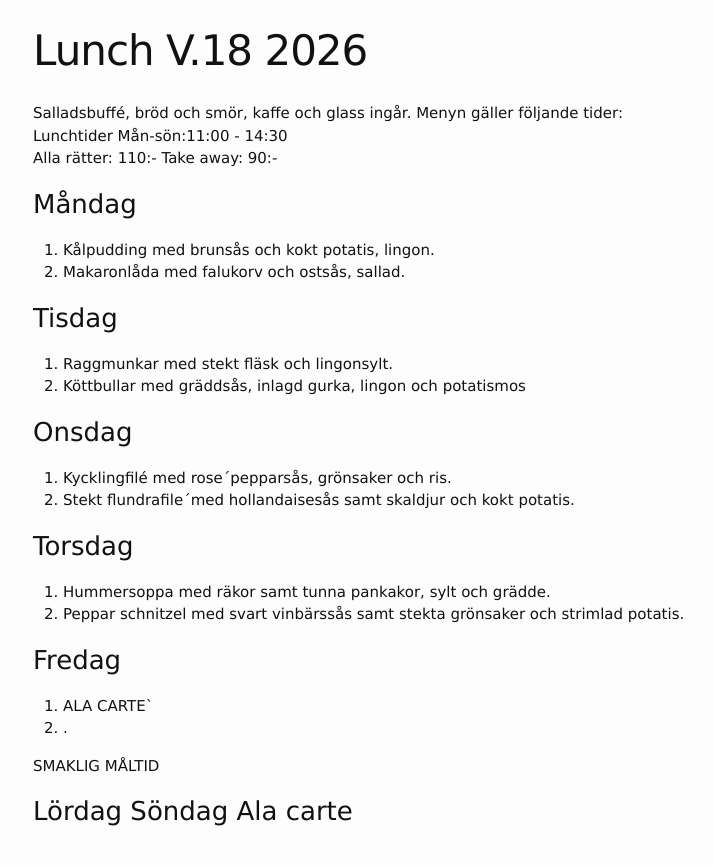
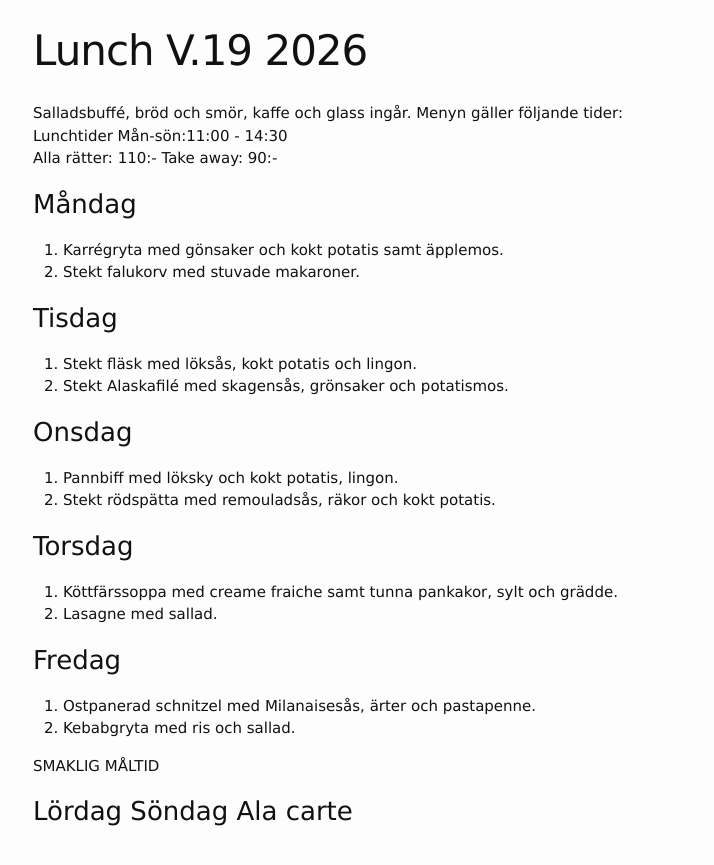
Before and after one commit to FarInn62/farinn62.github.io, a Jekyll site: the page built from lunch.md, in a window 1280 px wide. Shown: the top 865 px of the page, without its empty margins (237-951 px from the left). Built offline with Jekyll 4.4.1, drawn with Linux system fonts in a browser that asks for light colours.

Commit message:
Update lunch menu for version 19

```diff
--- a/lunch.md
+++ b/lunch.md
@@ -1,6 +1,6 @@
 ---
 layout: foodmenu
-title: Lunch V.18 2026
+title: Lunch V.19 2026
 permalink: /lunch/
 published: true
 ---
@@ -11,28 +11,28 @@ Alla rätter: 110:- Take away: 90:-
 
 ### Måndag
 
-1. Kålpudding med brunsås och kokt potatis, lingon.
-2. Makaronlåda med falukorv och ostsås, sallad.
+1. Karrégryta med gönsaker och kokt potatis samt äpplemos.
+2. Stekt falukorv med stuvade makaroner.
 
 ### Tisdag
 
-1. Raggmunkar med stekt fläsk och lingonsylt.
-2. Köttbullar med gräddsås, inlagd gurka, lingon och potatismos
+1. Stekt fläsk med löksås, kokt potatis och lingon.
+2. Stekt Alaskafilé med skagensås, grönsaker och potatismos.
 
 ### Onsdag
 
-1. Kycklingfilé med rose´pepparsås, grönsaker och ris.
-2. Stekt flundrafile´med hollandaisesås samt skaldjur och kokt potatis.
+1. Pannbiff med löksky och kokt potatis, lingon.
+2. Stekt rödspätta med remouladsås, räkor och kokt potatis.
 
 ### Torsdag
 
-1.  Hummersoppa med räkor samt tunna pankakor, sylt och grädde.
-2.  Peppar schnitzel med svart vinbärssås samt stekta grönsaker och strimlad potatis.
+1.  Köttfärssoppa med creame fraiche samt tunna pankakor, sylt och grädde.
+2.  Lasagne med sallad.
 
 ### Fredag
 
-1. ALA CARTE`
-2. .
+1. Ostpanerad schnitzel med Milanaisesås, ärter och pastapenne.
+2. Kebabgryta med ris och sallad.
 
 SMAKLIG MÅLTID
 
```
